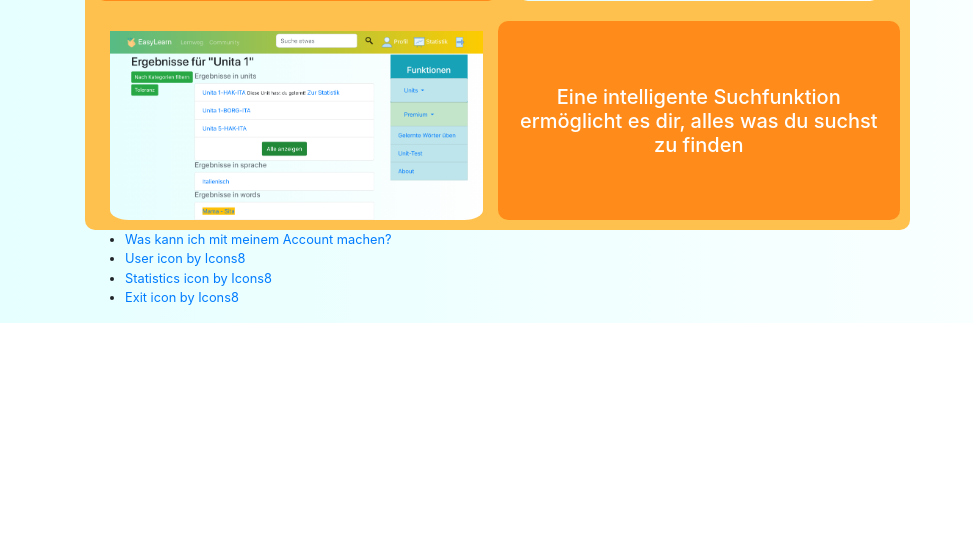
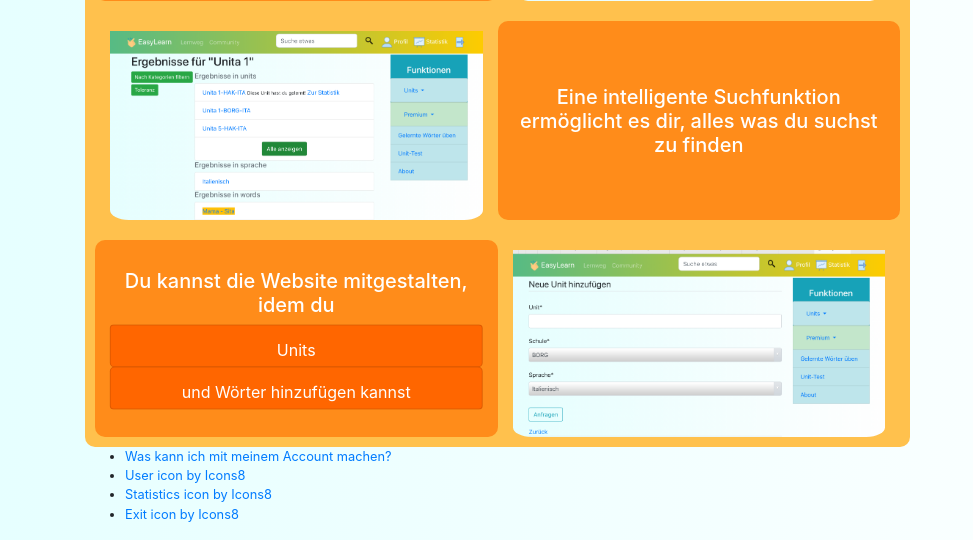
Before and after one commit to nevergofullretard/easylearn, a Django app: page /about/ in a window 1280 px wide. Shown: the part 1685-2225 px from the top of the page, without its empty margins (0-973 px from the left). Before the commit the page ends 2008 px from the top, so only its background shows below. Run offline with Django 3.2, Linux system fonts and the light colour scheme; data comes from the database, SQL or seed files in the repository; some libraries are stand-ins or nearby versions.

Commit message:
offline changes

```diff
--- a/mysite/about/templates/about/home.html
+++ b/mysite/about/templates/about/home.html
@@ -195,6 +195,35 @@
 
      </div>
 
+
+     <div class="row div-padding profile">
+
+            <div class="col-sm color-container">
+
+                 <center class="centered-text">
+                    <h5>Du kannst die Website mitgestalten, idem du</h5>
+                     <ul class="list-group" >
+                        <li class="list-group-item color-ul">
+                            Units
+                        </li>
+
+                         <li class="list-group-item color-ul">
+                            und Wörter hinzufügen kannst
+                        </li>
+
+
+                    </ul>
+                </center>
+
+            </div>
+
+         <div class="col-sm">
+            <img class="image-css" src="{{add_unit}}" alt="Unit hinzufügen">
+        </div>
+
+     </div>
+
+
 </div>
 
 
--- a/mysite/about/views.py
+++ b/mysite/about/views.py
@@ -18,6 +18,7 @@ def about(request):
     suche = f'http://{request.META["HTTP_HOST"]}/media/pictures/suche.PNG'
     lernweg = f'http://{request.META["HTTP_HOST"]}/media/pictures/lernweg.PNG'
     statistic = f'http://{request.META["HTTP_HOST"]}/media/pictures/statistics2.png'
+
     context = {'pic_me': pic_me, 'github': my_logo, 'github2': github2, 'stat': stat, 'suche': suche, 'profile': profile,
                'gelernte_woerter': gelernte_woerter, 'all_units': all_units, 'add_unit': add_unit, 'lernweg': lernweg,
                'statistic': statistic}
--- a/mysite/blog/templates/blog/base.html
+++ b/mysite/blog/templates/blog/base.html
@@ -65,7 +65,7 @@
         </div>
       </nav>
     </header>
-    <main role="main" class="container" style="padding-top: 65px; " >
+    <main role="main" class="container" style="padding-top: 60px; " >
       <div class="row">
         <div class="col-md-8">
 
--- a/mysite/userstatistics/templates/userstatistics/statistics-start.html
+++ b/mysite/userstatistics/templates/userstatistics/statistics-start.html
@@ -275,7 +275,7 @@ $.ajax({
             <h6>Du hast noch keine <a href="{% url 'users-lernweg' %}">neue Unit</a> ausgewählt!</h6>
 
 
-            <div class="dropdown">
+            <div class="dropup">
               <button class="btn btn-success dropdown-toggle" type="button" id="dropdownMenuButton1" data-toggle="dropdown" aria-haspopup="true" aria-expanded="false">
                 Meine Units
               </button>
@@ -299,7 +299,7 @@ $.ajax({
                     <canvas id="myChart5" width="400" height="400"></canvas>
 
 
-                   <div class="dropdown">
+                   <div class="dropup">
               <button class="btn btn-success dropdown-toggle" type="button" id="dropdownMenuButton2" data-toggle="dropdown" aria-haspopup="true" aria-expanded="false">
                 Meine Units
               </button>
```
Also changed, not shown: mysite/blog/templates/blog/home.html (+5 -4 lines), mysite/users/templates/users/users-start.html (+7 -1 lines), mysite/media/pictures/login.png (added), mysite/media/pictures/logo.png (added), mysite/media/pictures/logout.png (added), mysite/media/pictures/profile-icon.png (added), mysite/media/pictures/register.png (added), mysite/media/pictures/statistic-icon.png (added).
